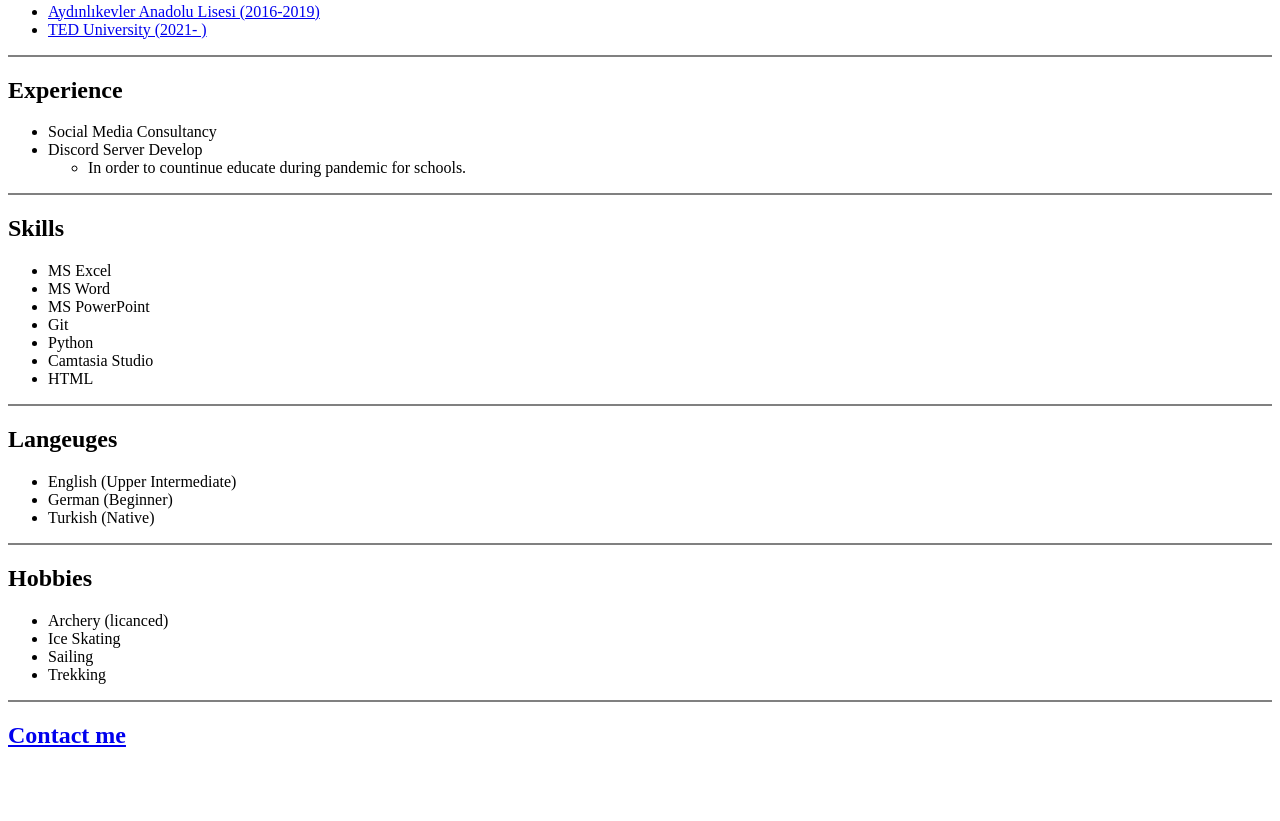
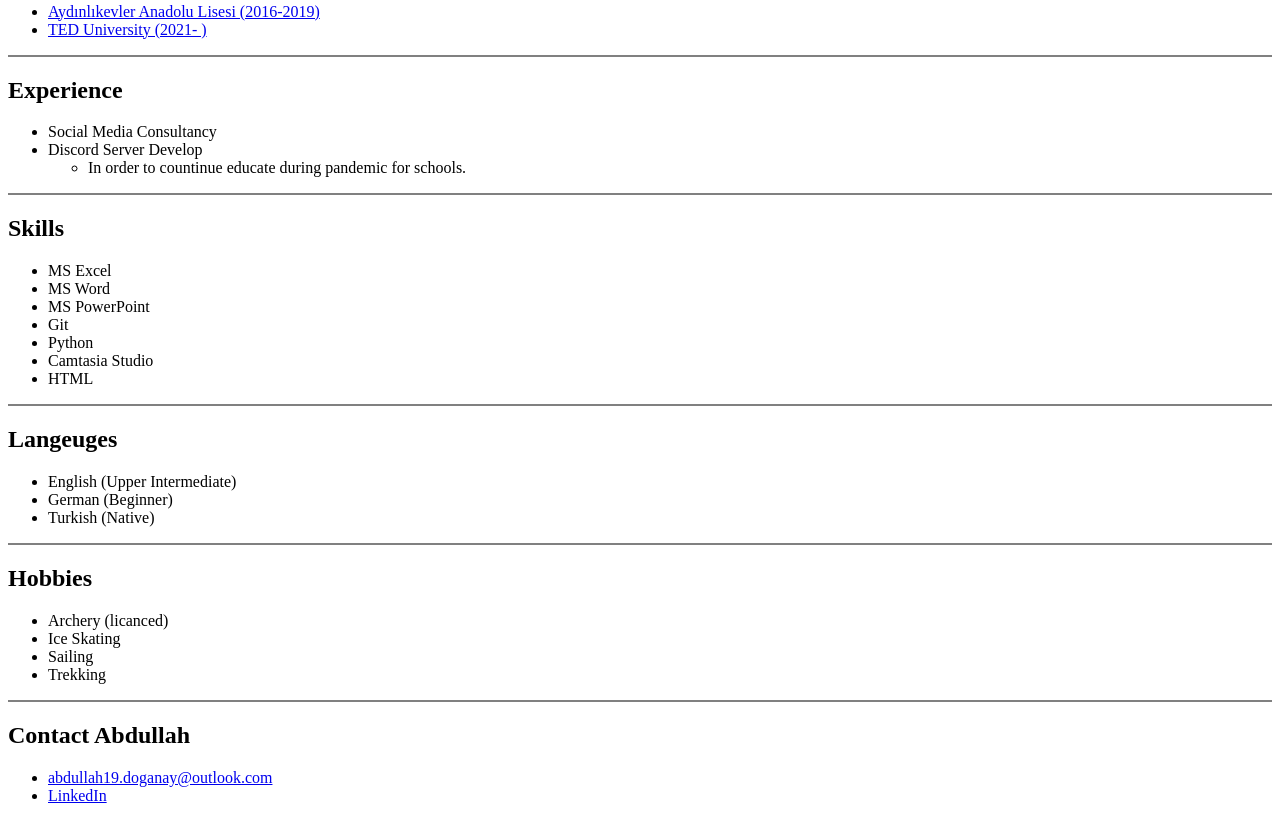
Before and after one commit to abdullahdoganay/CV-HTML, a plain HTML site: page index.html in a window 1280 px wide. Shown: the part 545-1366 px from the top of the page. Before the commit the page ends 1314 px from the top, so only its background shows below. Drawn offline with Linux system fonts and the light colour scheme.

Commit message:
contact me

```diff
--- a/index.html
+++ b/index.html
@@ -73,7 +73,11 @@
   </ul>
   <hr size="2" noshade>
 
-  <h2><a href="contactme.html">Contact me</a></h2>
+  <h2>Contact Abdullah</h2>
+  <ul>
+    <li><a href="mailto:abdullah19.doganay@outlook.com">abdullah19.doganay@outlook.com</a></li>
+    <li><a href="https://www.linkedin.com/in/abdullah-d-7a2164227/">LinkedIn</a></li>
+  </ul>
 
 </body>
 
```
